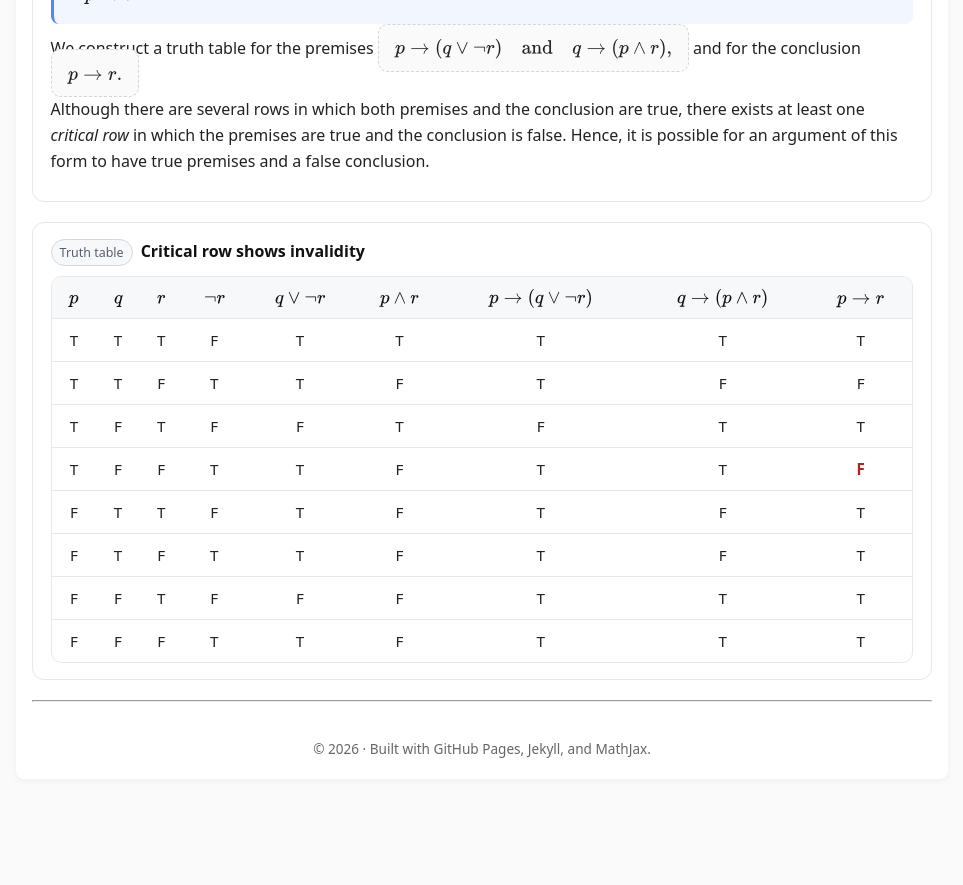
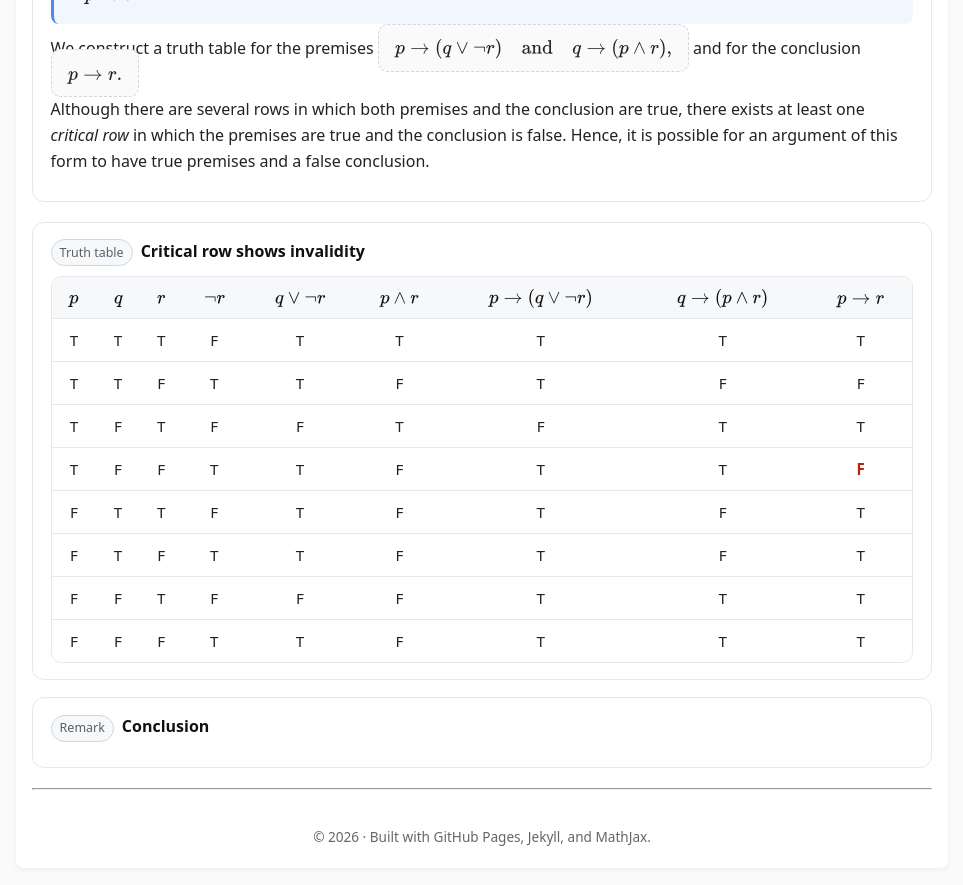
Before and after one commit to SaleemKamaludin/SaleemKamaludin.github.io, a Jekyll site: the page built from courses/comp1604/lecture-notes/lecture-01/index.md, in a window 1280 px wide and 900 px high, scrolled down 2721 px. Shown: the top 885 px of the window, without its empty margins (158-1121 px from the left). Built offline with Jekyll 4.4.1, drawn with Linux system fonts in a browser that asks for light colours; before the commit the page ends 3532 px from its top, so only the background shows below that.

Commit message:
Add remark section with conclusion to lecture notes

```diff
--- a/courses/comp1604/lecture-notes/lecture-01/index.md
+++ b/courses/comp1604/lecture-notes/lecture-01/index.md
@@ -913,3 +913,13 @@ permalink: /courses/comp1604/lecture-notes/lecture-01/
       </table>
     </div>
   </div>
+
+
+
+
+  <!-- Remark -->
+  <div class="box" id="rem-invalid-example">
+    <div class="box-header">
+      <span class="tag">Remark</span>
+      <h5 class="title">Conclusion</h5>
+    </div>
```
